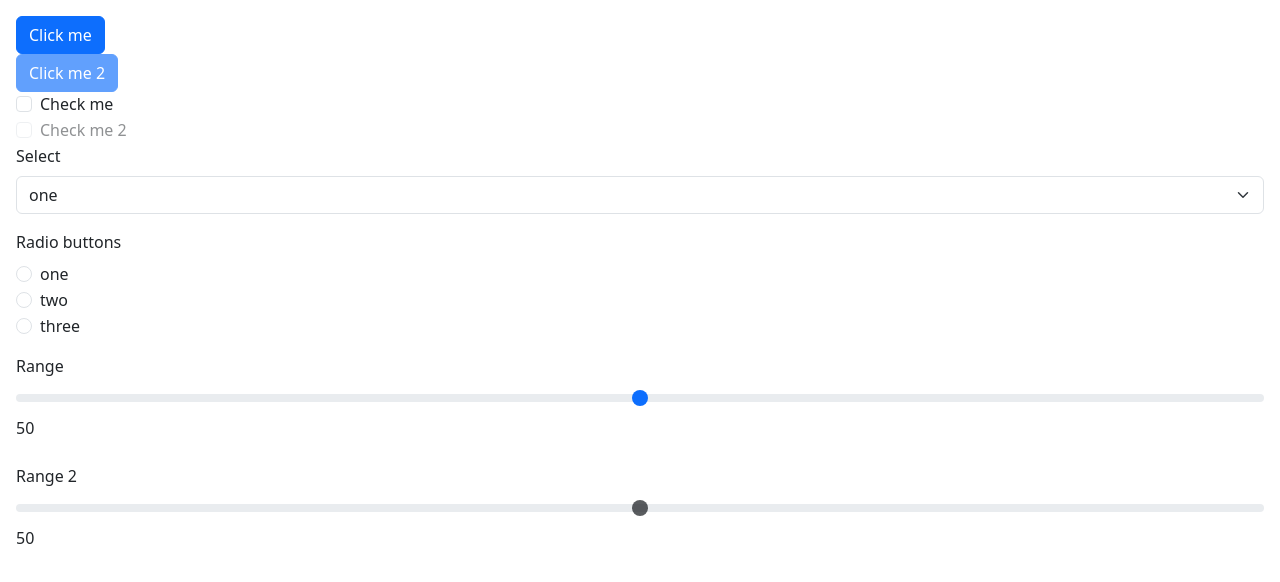
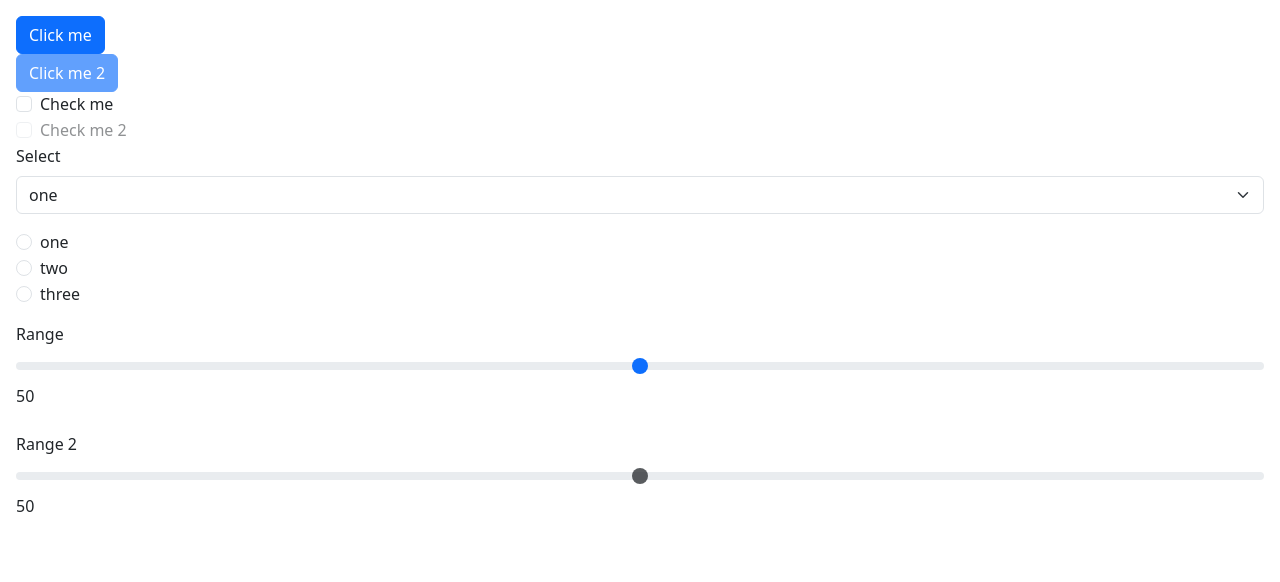
Before and after one commit to VesnaT/try_orange_web_gui, a React (Create React App) app: page / in a window 1280 px wide. Shown: the top 582 px of the page. Built offline with nearby package versions, Linux system fonts and the light colour scheme.

Commit message:
RadioButtons: Simplify control

```diff
--- a/src/App.tsx
+++ b/src/App.tsx
@@ -38,10 +38,7 @@ function App() {
         options={["one", "two", "three"]}
         tooltip="Dropdown tooltip"
       ></Dropdown>
-      <RadioButtons
-        options={["one", "two", "three"]}
-        label="Radio buttons"
-      ></RadioButtons>
+      <RadioButtons values={["one", "two", "three"]}></RadioButtons>
       <Slider
         text={"Range"}
         tooltip={"Range tooltip"}
--- a/src/components/RadioButtons/RadioButtons.tsx
+++ b/src/components/RadioButtons/RadioButtons.tsx
@@ -1,34 +1,36 @@
-import React from "react";
+import React, { useId } from "react";
 import Form from "react-bootstrap/Form";
 
 const RadioButtons = ({
-  options,
-  label = "",
-  disabled = false,
+  values,
+  selectedOption,
   callback = () => {},
 }: {
-  options: string[];
-  label?: string;
-  disabled?: boolean;
-  callback?: () => void;
+  values: string[];
+  selectedOption?: string;
+  callback?: (value: string) => void;
 }) => {
+  const id = useId();
+
+  const onSelectedChange = (e: any) => {
+    callback(e.target.value);
+  };
+
   return (
-    <Form>
-      <Form.Group className="mb-3" controlId="RadioButtons">
-        <Form.Label>{label}</Form.Label>
-        {options.map((option) => (
-          <Form.Check
-            id={option}
-            key={option}
-            type="radio"
-            label={option}
-            name="group"
-            disabled={disabled}
-            onChange={callback}
-          ></Form.Check>
-        ))}
-      </Form.Group>
-    </Form>
+    <Form.Group className="mb-3" controlId={id + "RadioButtons"}>
+      {values.map((value) => (
+        <Form.Check
+          type="radio"
+          name={id}
+          key={id + value}
+          id={id + value}
+          value={value}
+          label={value}
+          checked={selectedOption === value}
+          onChange={onSelectedChange}
+        ></Form.Check>
+      ))}
+    </Form.Group>
   );
 };
 
```
